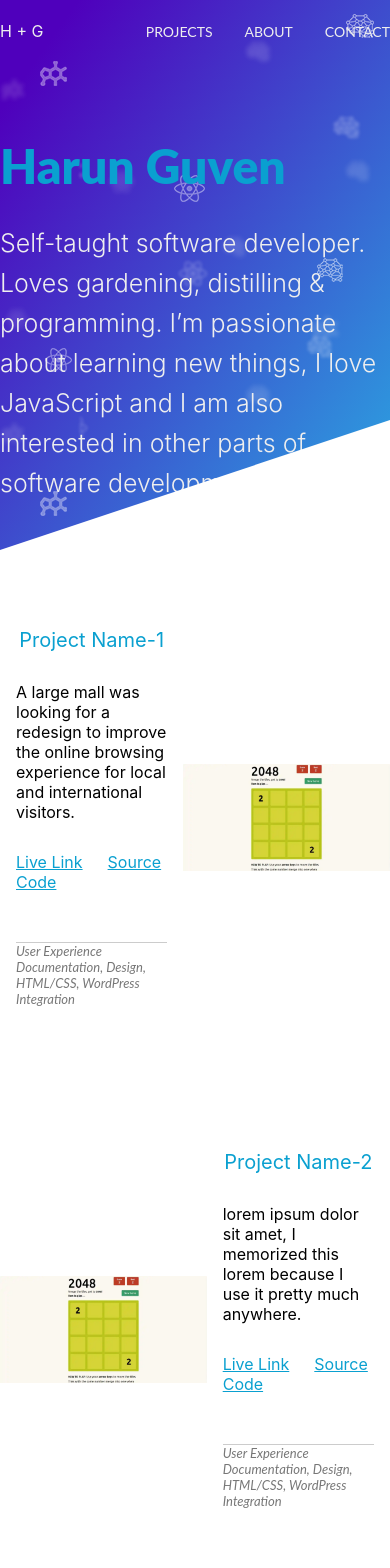
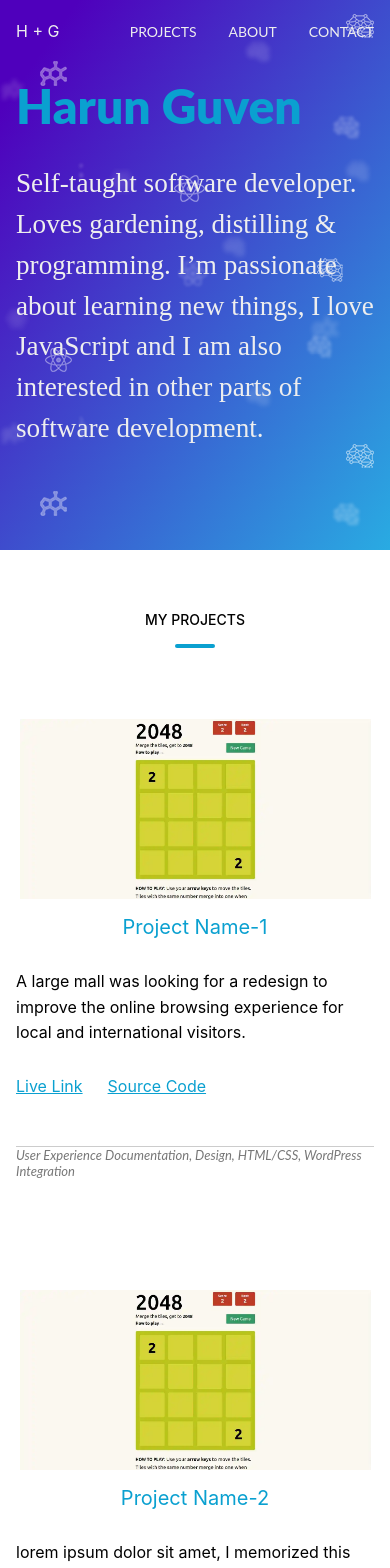
Before and after one commit to harunfr/harun-guven-com, a React (Create React App) app: page / in a window 390 px wide. Shown: the top 1568 px of the page. Built offline with nearby package versions, Linux system fonts and the light colour scheme.

Commit message:
added media queries for mobile devices

```diff
--- a/src/components/Header/styles.tsx
+++ b/src/components/Header/styles.tsx
@@ -3,19 +3,27 @@ import testBg from '../../assets/testBg.png';
 
 export const Container = styled.header`
   margin-top: -100px;
-  height: 550px;
-  padding: 120px 0 150px 0;
+  min-height: 550px;
+  padding: 120px 10px 150px 16px;
   background-color: transparent;
-  color: #f00;
 
-  /* &::after {
-    clear: both;
-    content: " ";
-    display: table;
+  @media (max-width: 500px) {
+    margin-top: -160px;
   }
-  &::before {
-    content: " ";
-    display: table;
+
+  /* &::before {
+    content: '';
+    position: absolute;
+    top: 420px;
+    left: 0px;
+    height: 130px;
+    width: 100%;
+    z-index: 2;
+    clip-path: polygon(100% 0, 0% 100%, 100% 100%);
+    background-color: #ffffff;
+    @media (max-width: 850px) {
+    top: 421px;
+  }
   } */
 `;
 
@@ -31,9 +39,16 @@ export const Intro = styled.div`
   color: #eee;
   margin-top: 1.5rem;
   margin-bottom: 1.375rem;
-  font-size: 1.5625rem;
-  line-height: 2.5rem;
+  /* font-family: 'Times New Roman'; */
+  /* font-family: 'WWWWWWWWWWWW'; */
+  /* font-family: 'Georgia'; v */
+  font-family: 'American Typewriter';
+
+  font-size: 1.7rem;
+  line-height: 1.5;
+
   font-weight: 300;
+  /* padding-bottom: 90px; */
   /* font-family: "Merriweather",serif; */
 `;
 // linear-gradient(to bottom right, #4F00BC 10%, #29ABE2 100%)
--- a/src/components/MyJourney/styles.tsx
+++ b/src/components/MyJourney/styles.tsx
@@ -4,6 +4,9 @@ export const Container = styled.section`
   display: flex;
   flex-direction: column;
   row-gap: 1rem;
+  padding: 0 1rem;
+  line-height: 1.6;
+  letter-spacing: 0.1px;
 `;
 
 export const StackWrapper = styled.div``;
--- a/src/components/Navigation/styles.tsx
+++ b/src/components/Navigation/styles.tsx
@@ -12,6 +12,7 @@ export const Container = styled.nav<{ isViewingHeader: boolean }>`
   justify-content: space-between;
   align-items: center;
   height: 3.875rem;
+  padding: 0 1rem;
   background-color: ${(props) =>
     props.isViewingHeader ? 'transparent' : '#ffffffe5'};
   border-bottom: ${(props) =>
@@ -31,6 +32,7 @@ export const Wrapper = styled(ItemWrapper)``;
 export const Logo = styled.div`
   // change this to img or smt.
   color: #eee;
+  /* padding-left: 1rem; */
 `;
 
 export const NavList = styled.ul`
--- a/src/components/Parallax/styles.tsx
+++ b/src/components/Parallax/styles.tsx
@@ -15,6 +15,7 @@ export const Container = styled.div`
   top: 0;
   width: 100%;
   height: 550px;
+  /* height: 100%; */
   overflow: hidden;
 
   /* &::after {
--- a/src/components/Projects/index.tsx
+++ b/src/components/Projects/index.tsx
@@ -2,11 +2,12 @@ import React from 'react';
 
 import Project from './Project';
 import projectsData from './ProjectsData';
-import { Container } from './styles';
+import { Container, Title } from './styles';
 
 function Projects() {
   return (
     <Container>
+      <Title>My Projects</Title>
       {projectsData.map((project) => (
         <Project
           key={project.id}
--- a/src/components/Projects/styles.tsx
+++ b/src/components/Projects/styles.tsx
@@ -4,9 +4,8 @@ export const Container = styled.section`
   display: flex;
   flex-direction: column;
   gap: 111px;
-  /* overflow: hidden; */
+  padding: 0 1rem;
 
-  /* border: 5px solid goldenrod; */
   > * {
     &:nth-child(odd) {
       flex-direction: row-reverse;
@@ -15,37 +14,56 @@ export const Container = styled.section`
       /* flex-direction: row; */
     }
   }
-  &::before {
+`;
+
+export const Title = styled.h2`
+  position: relative;
+  /* border: 1px solid green; */
+  margin:-60px 0 -20px 0;
+  text-align: center;
+  text-transform: uppercase;
+  font-size: 0.875rem;
+  font-weight: 500;
+
+  &::after {
     content: '';
     position: absolute;
-    top: 420px;
-    left: 0px;
-    height: 130px;
-    width: 100%;
-    z-index: 2;
-    clip-path: polygon(100% 0, 0% 100%, 100% 100%);
-    background-color: #ffffff;
+    /* border: 1px solid blue; */
+    border: none;
+    border-radius: 3px;
+    width: 40px;
+    height: 4px;
+    bottom: -20px;
+    left: 50%;
+    transform: translateX(-50%);
+    background-color: #0aa0d0;
+
   }
+
 `;
+
 export const ProjectContainer = styled.article`
-  /* border: 1px solid greenyellow; */
   display: flex;
   align-items: center;
+  gap: 1rem;
+
+  @media (max-width: 650px) {
+    flex-direction: column !important;
+  }
 `;
 export const ProjectScreenShot = styled.img`
   width: 550px;
-  /* max-height: 285px; */
-  @media (max-width: 1015px) {
+  @media (max-width: 990px) {
     width: 53vw;
-  } ;
+  }
+  @media (max-width: 650px) {
+    width: 90vw;
+  }
 `;
 export const ProjectInfo = styled.div`
   display: flex;
   flex-direction: column;
-  /* border: 4px solid brown; */
   row-gap: 30px;
-  padding: 16px;
-  /* justify-content: space-between; */
 `;
 export const ProjectName = styled.h4`
   align-self: center;
@@ -55,7 +73,6 @@ export const ProjectName = styled.h4`
 `;
 export const ProjectLinks = styled.div``;
 export const Link = styled.a`
-  /* display: block; */
   margin-right: 25px;
   color: #0aa0d0;
   color: '#0AA0D0';
@@ -63,7 +80,9 @@ export const Link = styled.a`
   position: 'relative';
   border-bottom: '1px solid rgba(10,160,208,0.2)';
 `;
-export const ProjectDescription = styled.p``;
+export const ProjectDescription = styled.p`
+  line-height: 1.6;
+`;
 
 export const Footer = styled.footer`
   font-family: 'Lato', Helvetica, sans-serif;
--- a/src/styles/global.ts
+++ b/src/styles/global.ts
@@ -18,7 +18,7 @@ export default createGlobalStyle`
   margin:0 auto;
   display:grid;
   grid-template-columns: minmax(0,190px) 972px minmax(0,204px);
-  @media (max-width: 920px) {
+  @media (max-width: 990px) {
     grid-template-columns: 0 minmax(0, 900px) 0;
   };
 
```
